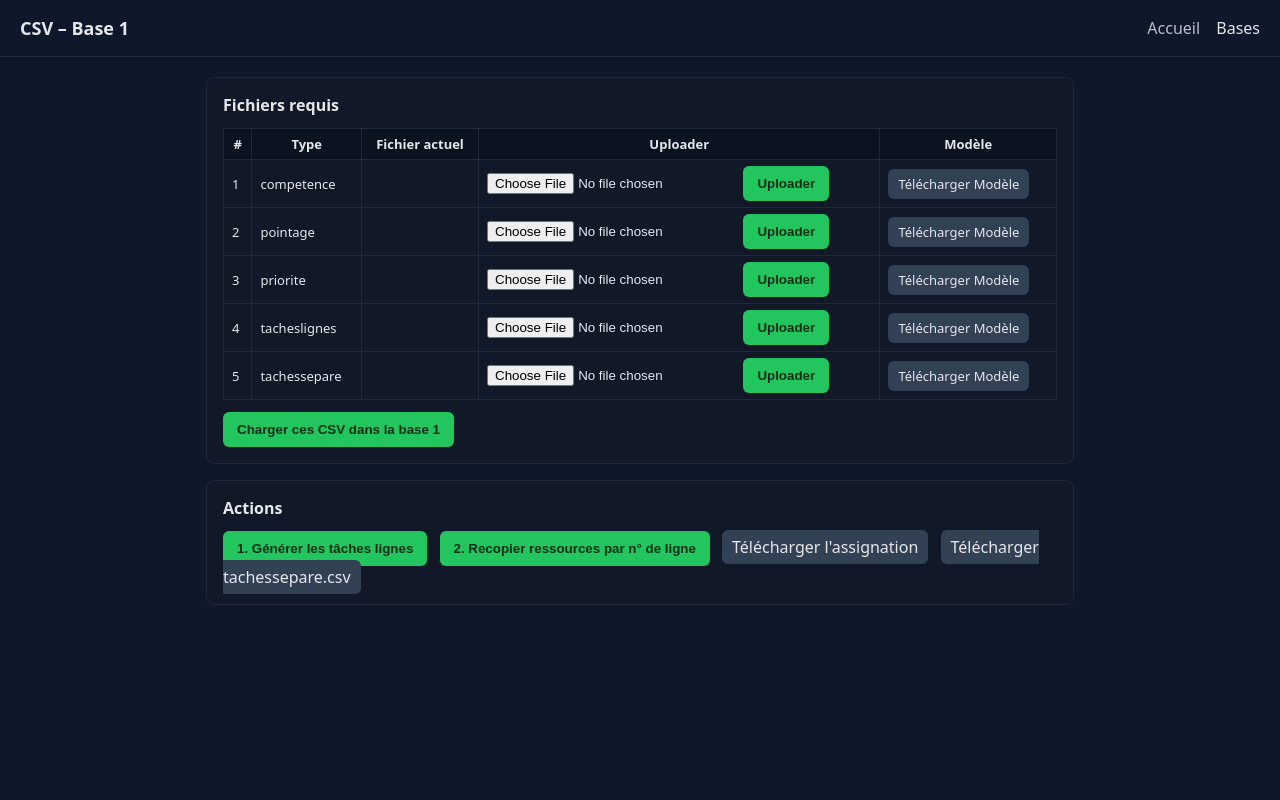
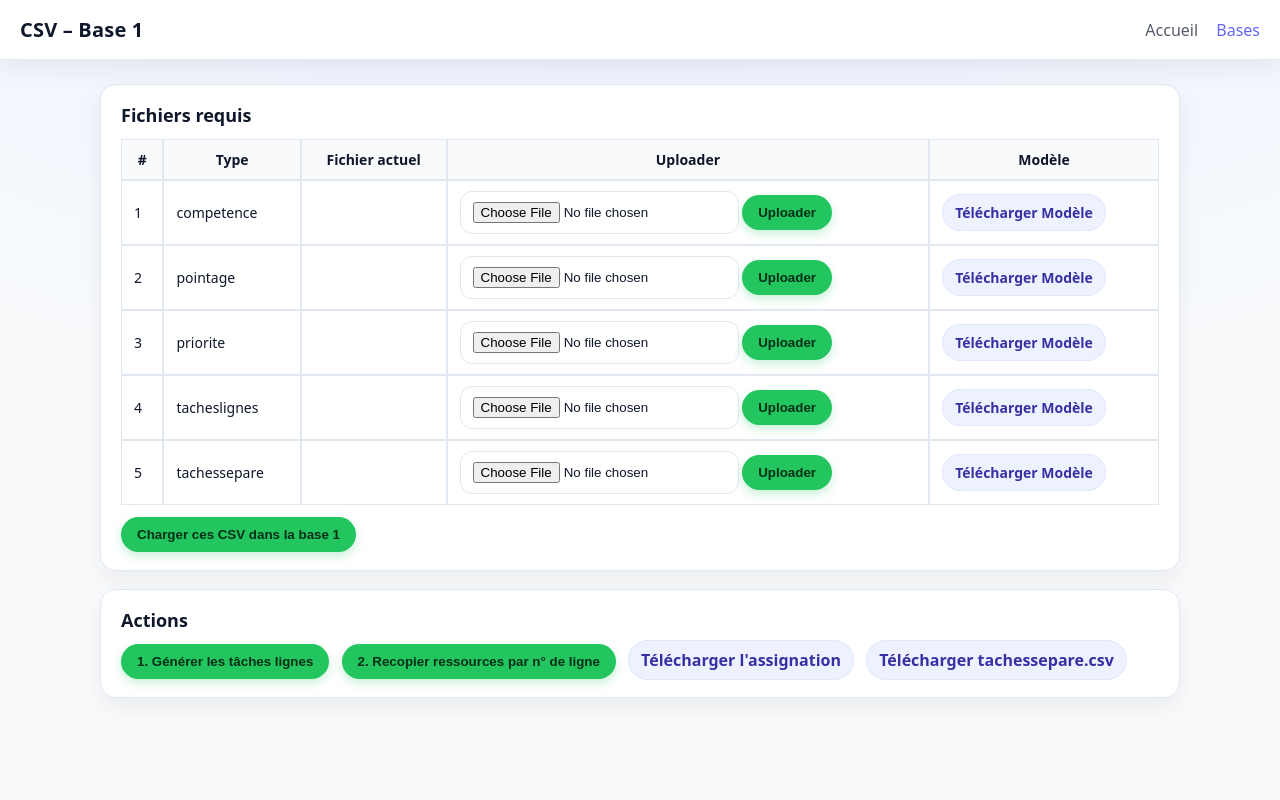
Before and after one commit to Ikram199/TachesRepartitionOdoo, a Flask app: page /databases/1/csv in a window 1280 px wide. Run offline with Flask 3, Linux system fonts and the light colour scheme; the visitor is signed in with stand-in values (Sample User, id 1).

```diff
--- a/static/styles.css
+++ b/static/styles.css
@@ -1,75 +1,83 @@
 :root {
-  --bg: #0f172a;
-  --panel: #111827;
-  --text: #e5e7eb;
-  --muted: #94a3b8;
-  --accent: #22c55e;
+  /* Light theme palette, inspired by the provided mockup */
+  --bg: #eef2ff;              /* page background (bluish) */
+  --bg-2: #f8fafc;            /* content background */
+  --panel: #ffffff;           /* card surface */
+  --text: #0f172a;            /* primary text */
+  --muted: #64748b;           /* secondary text */
+  --primary: #6366f1;         /* indigo for highlights */
+  --accent: #22c55e;          /* green action buttons */
   --danger: #ef4444;
-  --border: #1f2937;
+  --border: #e2e8f0;          /* soft borders */
+  --shadow: 0 10px 24px rgba(2, 6, 23, .06);
 }
 
 * { box-sizing: border-box; }
 html, body { margin: 0; padding: 0; height: 100%; }
 body {
-  background: var(--bg);
+  background: radial-gradient(1200px 600px at 50% -200px, #e0e7ff 0%, var(--bg) 35%, var(--bg-2) 100%);
   color: var(--text);
   font-family: ui-sans-serif, system-ui, -apple-system, Segoe UI, Roboto, Ubuntu, Cantarell, Noto Sans, Helvetica Neue, Arial, "Apple Color Emoji", "Segoe UI Emoji";
 }
 
 header {
   display: flex; align-items: center; justify-content: space-between;
-  padding: 16px 20px; border-bottom: 1px solid var(--border);
+  padding: 16px 20px; background: var(--panel); border-bottom: 1px solid var(--border);
+  position: sticky; top: 0; z-index: 10; box-shadow: var(--shadow);
 }
-header h1 { margin: 0; font-size: 18px; }
-header nav a { color: var(--text); text-decoration: none; margin-left: 12px; opacity: 0.8; }
-header nav a.active, header nav a:hover { opacity: 1; }
+header h1 { margin: 0; font-size: 20px; letter-spacing: .2px; }
+header nav a { color: var(--text); text-decoration: none; margin-left: 14px; opacity: .7; font-weight: 500; }
+header nav a.active, header nav a:hover { opacity: 1; color: var(--primary); }
 
-.pill { padding: 6px 10px; border-radius: 999px; background: #374151; color: var(--text); font-size: 12px; }
-.pill.ok { background: #064e3b; }
-.pill.bad { background: #7f1d1d; }
+.pill { padding: 6px 10px; border-radius: 999px; background: #eef2ff; color: var(--primary); font-size: 12px; border: 1px solid #e0e7ff; }
+.pill.ok { background: #ecfdf5; color: #047857; border-color: #d1fae5; }
+.pill.bad { background: #fef2f2; color: #991b1b; border-color: #fee2e2; }
 
-main { max-width: 900px; margin: 20px auto; padding: 0 16px; }
-section { background: var(--panel); border: 1px solid var(--border); border-radius: 8px; padding: 16px; margin-bottom: 16px; }
-section h2 { margin: 0 0 12px; font-size: 16px; color: var(--text); }
+main { max-width: 1120px; margin: 24px auto; padding: 0 20px; }
+section { background: var(--panel); border: 1px solid var(--border); border-radius: 16px; padding: 18px 20px; margin-bottom: 18px; box-shadow: var(--shadow); }
+section h2 { margin: 0 0 12px; font-size: 18px; color: var(--text); }
 
 button {
-  background: var(--accent); color: #052e16; border: none; padding: 10px 14px; border-radius: 6px; font-weight: 600; cursor: pointer;
+  background: var(--accent); color: #052e16; border: none; padding: 10px 16px; border-radius: 999px; font-weight: 700; cursor: pointer; box-shadow: 0 4px 10px rgba(34,197,94,.25);
 }
-button:hover { filter: brightness(0.95); }
+button:hover { filter: brightness(0.97); transform: translateY(-1px); }
+button:active { transform: translateY(0); }
 
-.row { display: grid; grid-template-columns: 240px 1fr; gap: 8px; align-items: center; margin-bottom: 10px; }
-label { color: var(--muted); }
-input[type="text"], input[type="number"] {
-  background: #0b1220; color: var(--text); border: 1px solid var(--border); border-radius: 6px; padding: 8px 10px;
+.row { display: grid; grid-template-columns: 240px 1fr; gap: 10px; align-items: center; margin-bottom: 12px; }
+label { color: var(--muted); font-weight: 500; }
+input[type="text"], input[type="number"], select, input[type="date"], input[type="file"] {
+  background: #fff; color: var(--text); border: 1px solid var(--border); border-radius: 12px; padding: 10px 12px; outline: none;
 }
+input:focus, select:focus { border-color: #c7d2fe; box-shadow: 0 0 0 4px rgba(99,102,241,.15); }
 
-.output { background: #0b1220; border: 1px solid var(--border); padding: 12px; border-radius: 6px; overflow: auto; min-height: 160px; }
+.output { background: #fff; border: 1px solid var(--border); padding: 12px; border-radius: 12px; overflow: auto; min-height: 160px; box-shadow: var(--shadow); }
 
 footer { text-align: center; padding: 12px; color: var(--muted); }
 
-table.grid { width: 100%; border-collapse: collapse; }
-table.grid th, table.grid td { border: 1px solid var(--border); padding: 6px 8px; font-size: 13px; }
-table.grid thead th { background: #0b1220; position: sticky; top: 0; }
-.table-wrap { overflow: auto; max-height: 60vh; border: 1px solid var(--border); border-radius: 6px; }
+table.grid { width: 100%; border-collapse: separate; border-spacing: 0; }
+table.grid th, table.grid td { border: 1px solid var(--border); padding: 10px 12px; font-size: 14px; background: #fff; }
+table.grid thead th { background: #f8fafc; position: sticky; top: 0; z-index: 1; }
+.table-wrap { overflow: auto; max-height: 60vh; border: 1px solid var(--border); border-radius: 12px; box-shadow: var(--shadow); }
 .pager { display: flex; align-items: center; justify-content: space-between; margin-top: 10px; }
-.btn, a.btn { background: #334155; color: #e5e7eb; padding: 6px 10px; border-radius: 6px; text-decoration: none; }
-.danger { background: #7f1d1d !important; }
+.btn, a.btn { background: #eef2ff; color: #3730a3; padding: 8px 12px; border-radius: 999px; text-decoration: none; border: 1px solid #e0e7ff; font-weight: 600; }
+.btn:hover, a.btn:hover { filter: brightness(0.98); }
+.danger { background: #fee2e2 !important; color: #991b1b !important; border-color: #fecaca !important; }
 .flash { list-style: none; padding: 0; }
-.flash li { margin: 8px 0; padding: 8px 10px; border-radius: 6px; }
-.flash li.success { background: #064e3b; }
-.flash li.error { background: #7f1d1d; }
+.flash li { margin: 8px 0; padding: 10px 12px; border-radius: 12px; border: 1px solid var(--border); background: #fff; }
+.flash li.success { border-color: #bbf7d0; background: #f0fdf4; color: #166534; }
+.flash li.error { border-color: #fecaca; background: #fef2f2; color: #991b1b; }
 
-.cards { display: grid; grid-template-columns: repeat(auto-fill, minmax(180px, 1fr)); gap: 12px; }
-.card { display: block; background: #0b1220; border: 1px solid var(--border); border-radius: 8px; padding: 12px; text-decoration: none; color: var(--text); }
-.card .card-title { font-weight: 600; margin-bottom: 4px; }
+.cards { display: grid; grid-template-columns: repeat(auto-fill, minmax(220px, 1fr)); gap: 16px; }
+.card { display: block; background: #fff; border: 1px solid var(--border); border-radius: 16px; padding: 14px; text-decoration: none; color: var(--text); box-shadow: var(--shadow); }
+.card .card-title { font-weight: 700; margin-bottom: 6px; }
 .card .card-meta { color: var(--muted); font-size: 12px; }
 .hidden { display: none; }
-.badge { display: inline-block; background: #334155; color: #e5e7eb; padding: 4px 8px; border-radius: 999px; font-size: 12px; }
+.badge { display: inline-block; background: #eef2ff; color: #3730a3; padding: 4px 10px; border-radius: 999px; font-size: 12px; border: 1px solid #e0e7ff; }
 
-.toast { position: fixed; right: 16px; top: 16px; background: #374151; color: var(--text); padding: 10px 14px; border-radius: 8px; box-shadow: 0 4px 16px rgba(0,0,0,0.3); opacity: 0; transform: translateY(-8px); pointer-events: none; transition: opacity .2s ease, transform .2s ease; z-index: 9999; }
+.toast { position: fixed; right: 16px; top: 16px; background: #fff; color: var(--text); padding: 12px 14px; border-radius: 12px; border: 1px solid var(--border); box-shadow: var(--shadow); opacity: 0; transform: translateY(-8px); pointer-events: none; transition: opacity .2s ease, transform .2s ease; z-index: 9999; }
 .toast.show { opacity: 1; transform: translateY(0); }
-.toast.success { background: #065f46; }
-.toast.error { background: #7f1d1d; }
-.toast.info { background: #374151; }
+.toast.success { border-color: #bbf7d0; background: #f0fdf4; color: #166534; }
+.toast.error { border-color: #fecaca; background: #fef2f2; color: #991b1b; }
+.toast.info { border-color: #c7d2fe; background: #eef2ff; color: #3730a3; }
 
 button[disabled] { opacity: .6; cursor: progress; }
```
